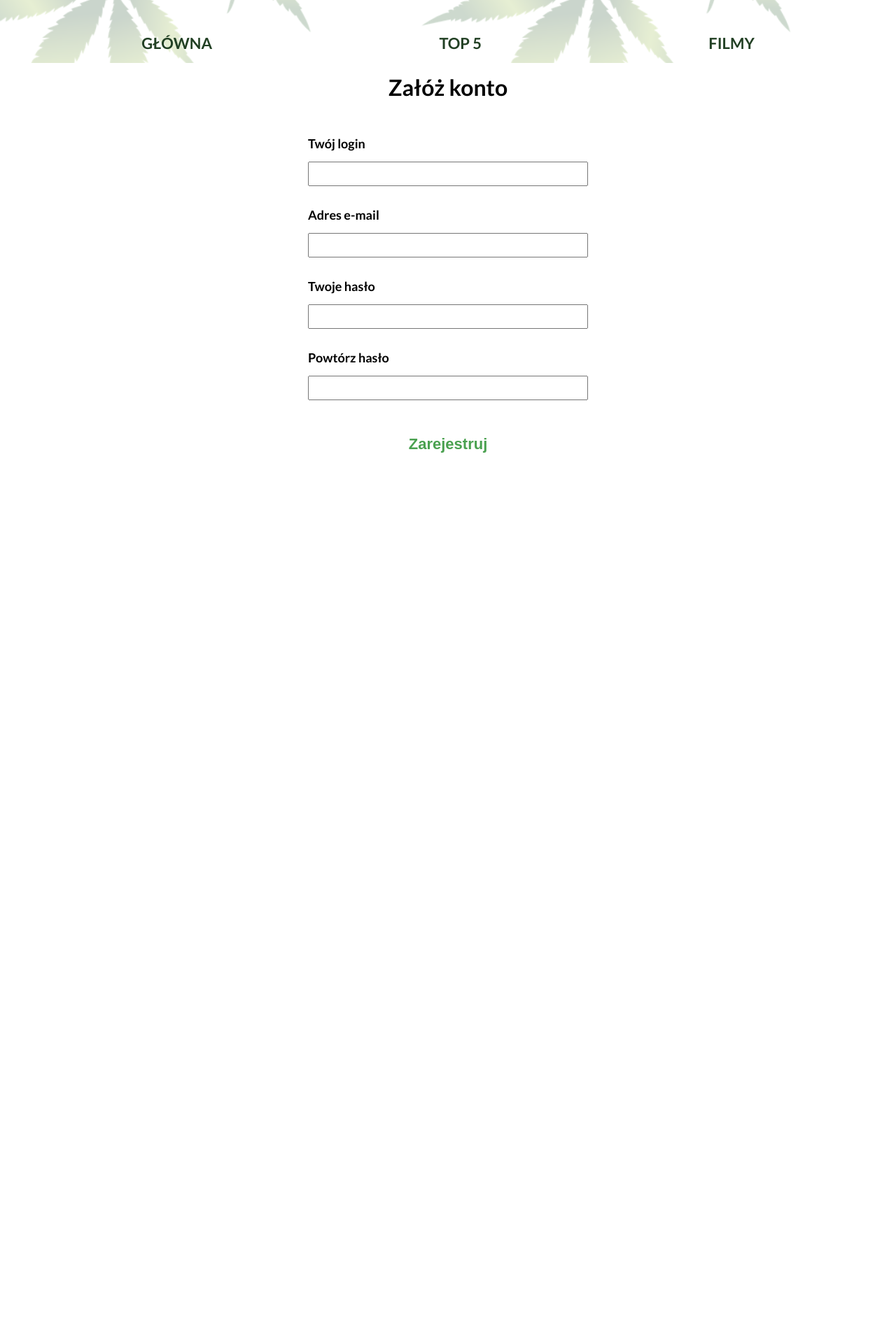
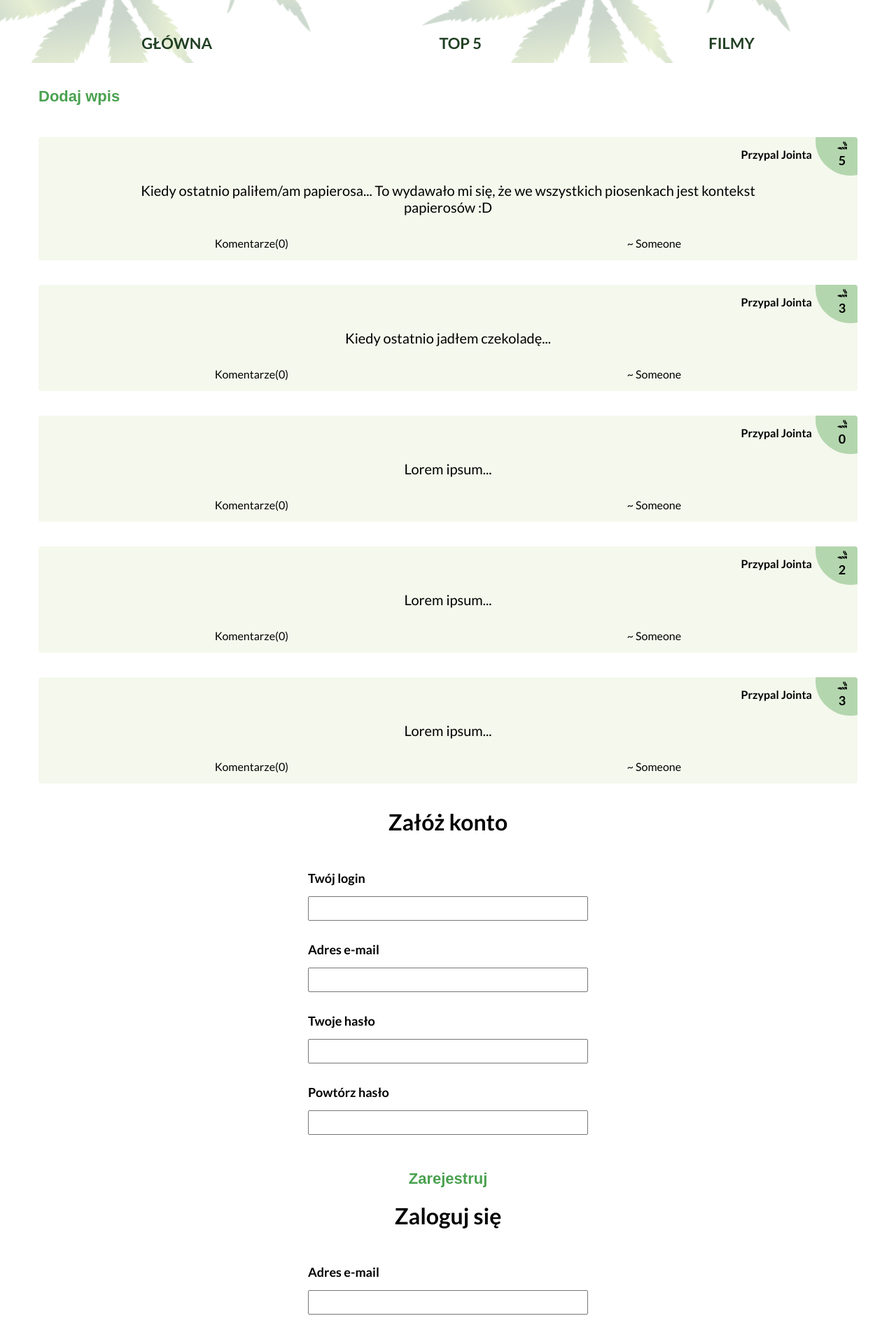
Before and after one commit to MagicianPL/Stonersi, a React (Create React App) app: page / in a window 1280 px wide. Shown: the part 180-2091 px from the top of the page at 70% size. Before the commit the page ends 1600 px from the top, so only its background shows below. Built offline with nearby package versions, Linux system fonts and the light colour scheme.

Commit message:
router dom dependency

```diff
--- a/package.json
+++ b/package.json
@@ -17,6 +17,7 @@
     "react-icons": "^4.3.1",
     "react-loader-spinner": "^6.0.0-0",
     "react-redux": "^7.2.6",
+    "react-router": "^6.2.2",
     "react-scripts": "5.0.0",
     "redux": "^4.1.2",
     "styled-components": "^5.3.3",
--- a/src/App.tsx
+++ b/src/App.tsx
@@ -15,6 +15,7 @@ function App() {
 
   const [addPost, setAddPost] = useState(false);
 
+  //For appearing section for adding new post
   const handleAddPostAppearing = () => {
     setAddPost(!addPost);
   };
@@ -24,11 +25,11 @@ function App() {
     <TopBar />
     <Header />
     <StyledMain>
-      {/*<StyledButton onClick={handleAddPostAppearing}>{!addPost ? 'Dodaj wpis' : 'Ukryj'}</StyledButton>
+      <StyledButton onClick={handleAddPostAppearing}>{!addPost ? 'Dodaj wpis' : 'Ukryj'}</StyledButton>
       <AddPostForm show={addPost} />
-  <PostsContainer />*/}
+      <PostsContainer />
       <RegisterForm />
-      {/*<LoginForm />*/}
+      <LoginForm />
     </StyledMain>
     </>
   );
```
Also changed, not shown: 1 other file (tests, documents, lock files or other folders).
